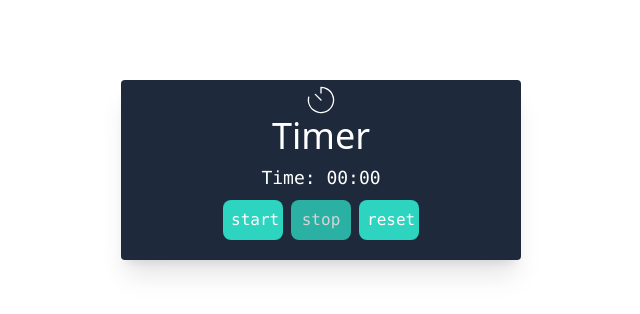
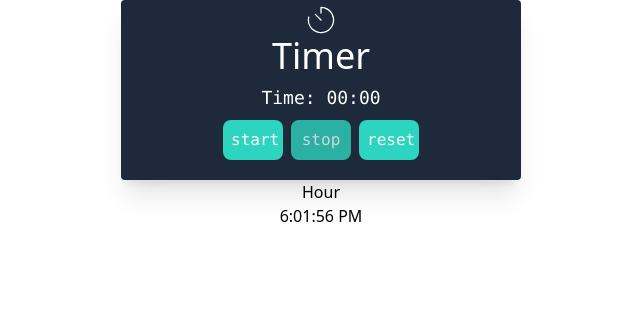
Before and after one commit to Ali-Rahimpoor/Timer, a React (Create React App) app: page / in a window 1280 px wide. Shown: the top 314 px of the page, without its empty margins (319-959 px from the left). Built offline with nearby package versions, Linux system fonts and the light colour scheme.

Commit message:
create Clock

```diff
--- a/src/App.js
+++ b/src/App.js
@@ -1,9 +1,11 @@
 import Stopwatch from "./AiTimer";
 import Timer from "./components/Timer";
+import Clock from "./components/Date"
 function App() {
   return (
-    <div className="flex items-center justify-center mt-20">
+    <div>
       <Timer/>
+      <Clock/>
     </div>
   );
 }
--- /dev/null
+++ b/src/components/Date.jsx
@@ -0,0 +1,40 @@
+import { Component } from "react";
+
+class Clock extends Component{
+
+   constructor(props){
+      super(props);
+      this.state ={
+         time : this.getCurrentTime()
+      };
+   }
+
+   componentDidMount(){
+      // Update per second
+      this.timerID = setInterval(
+         ()=> this.tick(),1000
+      )
+   }
+   componentWillUnmount() {
+
+      clearInterval(this.timerID);
+    }
+    getCurrentTime() {
+      const now = new Date();
+      return now.toLocaleTimeString();
+    }
+   tick(){
+      this.setState({
+         time: this.getCurrentTime()
+      });
+   }
+   render(){
+      return(
+         <div className="mx-auto w-[400px] text-center">
+            <h1>Hour</h1>
+            <h2>{this.state.time}</h2>
+         </div>
+      )
+   }
+}
+export default Clock;
```
